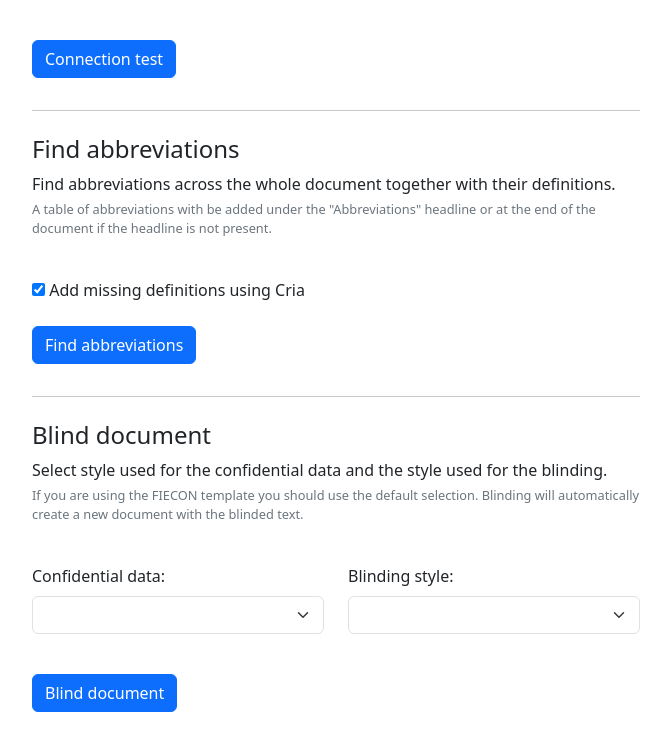
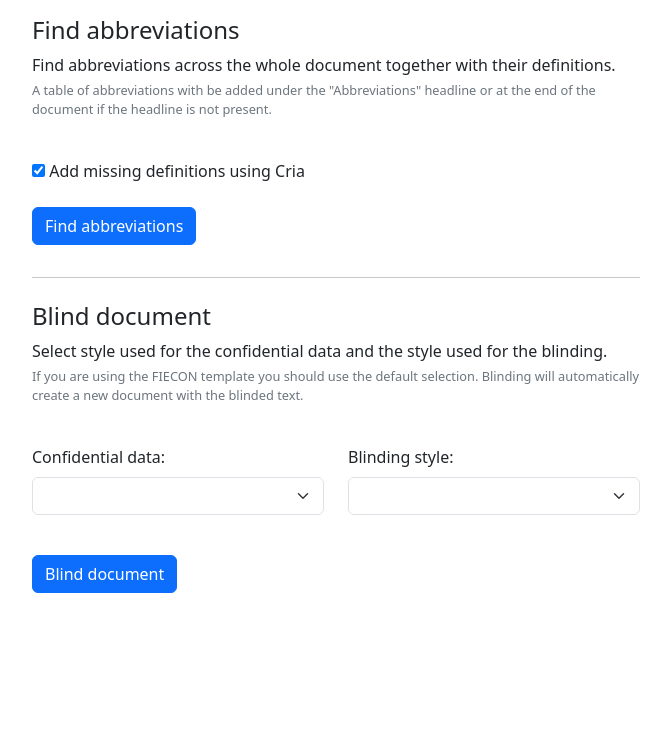
Before and after one commit to fiecon-lab/submission-add-in, a plain HTML site: page index.html in a window 1280 px wide. Shown: the whole page, without its empty margins (304-975 px from the left). Drawn offline with nearby package versions, Linux system fonts and the light colour scheme; a script that the page names is missing.

Commit message:
remoed button

```diff
--- a/index.html
+++ b/index.html
@@ -16,14 +16,6 @@
 </head>
 <body>
     <div id="app" class="container">
-        <div class="row">
-            <div class="mt-4">
-                <button id="test" class="btn btn-primary">
-                    <span>Connection test</span>
-                </button>
-            </div>
-        </div>
-        <hr class="my-4">
         <div class="row">
             <div class="mb-4">
                 <h4>Find abbreviations</h4>
```
Also changed, not shown: 1 other file.
